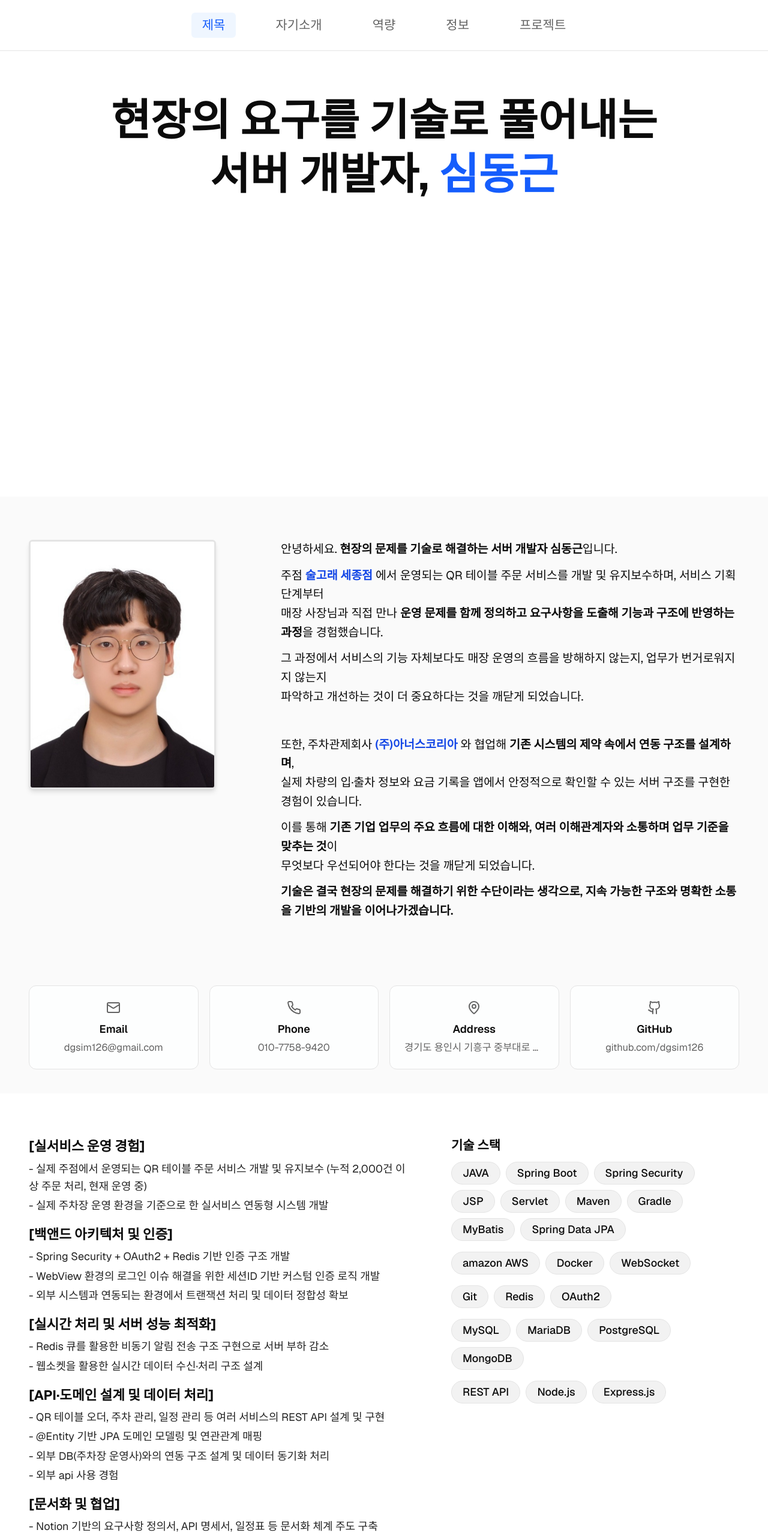
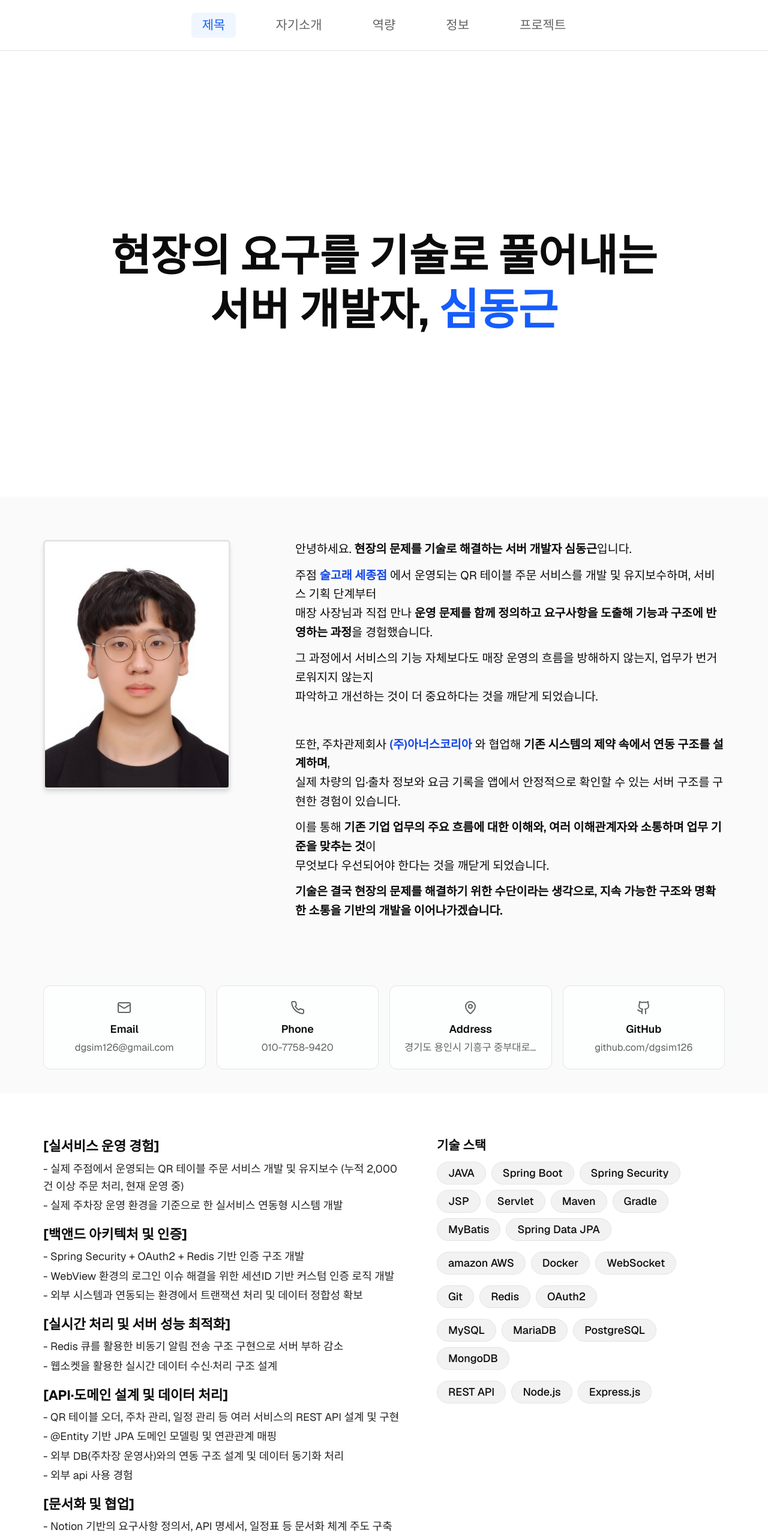
Before and after one commit to dgsim126/donggeun, a Next.js app: page / in a window 1280 px wide. Shown: the top 2566 px of the page at 60% size. Built offline with nearby package versions, Linux system fonts and the light colour scheme.

Commit message:
feat: main

```diff
--- a/app/page.tsx
+++ b/app/page.tsx
@@ -12,10 +12,12 @@ export default function HomePage() {
       <Navigation />
 
       <div className="pt-12 sm:pt-14">
+
         {/* Page 1: Hero */}
         <section
           id="hero"
-          className="vh-section scroll-mt-12 sm:scroll-mt-14 justify-center px-4 sm:px-6 lg:px-8 bg-background"
+          className="vh-section !items-center scroll-mt-12 sm:scroll-mt-14 justify-center px-6 sm:px-8 lg:px-12
+ bg-background"
         >
           <div className="max-w-5xl w-full">
             <h1 className="text-2xl sm:text-3xl md:text-4xl lg:text-5xl font-bold text-center text-balance leading-tight">
@@ -26,10 +28,11 @@ export default function HomePage() {
           </div>
         </section>
 
+
         {/* Page 2: 자기소개 */}
         <section
           id="about"
-          className="vh-section scroll-mt-12 sm:scroll-mt-14 px-4 sm:px-6 lg:px-8 py-8 bg-secondary/30"
+          className="vh-section scroll-mt-12 sm:scroll-mt-14 px-6 sm:px-8 lg:px-12 py-8 bg-secondary/30"
         >
           <div className="max-w-5xl mx-auto w-full">
             <div className="grid md:grid-cols-[240px_1fr] gap-6 md:gap-10">
@@ -157,7 +160,7 @@ export default function HomePage() {
         {/* Page 3: 역량 */}
         <section
           id="capabilities"
-          className="vh-section scroll-mt-12 sm:scroll-mt-14 px-4 sm:px-6 lg:px-8 py-8 bg-background"
+          className="vh-section scroll-mt-12 sm:scroll-mt-14 px-6 sm:px-8 lg:px-12 py-8 bg-background"
         >
           <div className="max-w-5xl mx-auto w-full">
             <div className="grid lg:grid-cols-[1fr_320px] gap-6 lg:gap-10">
@@ -251,9 +254,10 @@ export default function HomePage() {
         {/* Page 4: 정보 */}
         <section
           id="info"
-          className="scroll-mt-12 sm:scroll-mt-14 min-h-[calc(100svh-3.5rem)] flex items-center px-4 sm:px-6 lg:px-8 py-8 bg-secondary/30"
+          className="scroll-mt-12 sm:scroll-mt-14 min-h-[calc(100svh-3.5rem)] flex items-center px-6 sm:px-8 lg:px-12 py-8 bg-secondary/30"
         >
-          <div className="max-w-5xl xl:max-w-6xl 2xl:max-w-7xl mx-auto w-full">
+          <div className="max-w-5xl mx-auto w-full">
+
             <div className="grid md:grid-cols-2 gap-4 mb-4">
               <div className="border-2 border-border rounded-xl p-4 bg-background/80 shadow-sm">
                 <h3 className="text-sm md:text-base font-bold mb-3 text-foreground">학력</h3>
@@ -382,9 +386,10 @@ export default function HomePage() {
         {/* Page 5: 포트폴리오 */}
         <section
           id="portfolio"
-          className="scroll-mt-12 sm:scroll-mt-14 min-h-[calc(100svh-3.5rem)] py-10 md:py-12 px-4 sm:px-6 lg:px-8 bg-background flex items-center"
+          className="scroll-mt-12 sm:scroll-mt-14 min-h-[calc(100svh-3.5rem)] py-10 md:py-12 px-6 sm:px-8 lg:px-12 bg-background flex items-center"
         >
-          <div className="max-w-5xl xl:max-w-6xl 2xl:max-w-7xl mx-auto w-full">
+          <div className="max-w-5xl mx-auto w-full">
+
             <h2 className="text-xl md:text-2xl font-bold mb-6 text-foreground">프로젝트</h2>
 
             <div className="grid md:grid-cols-2 gap-5 mb-10">
```
Also changed, not shown: 1 other file (tests, documents, lock files or other folders).
